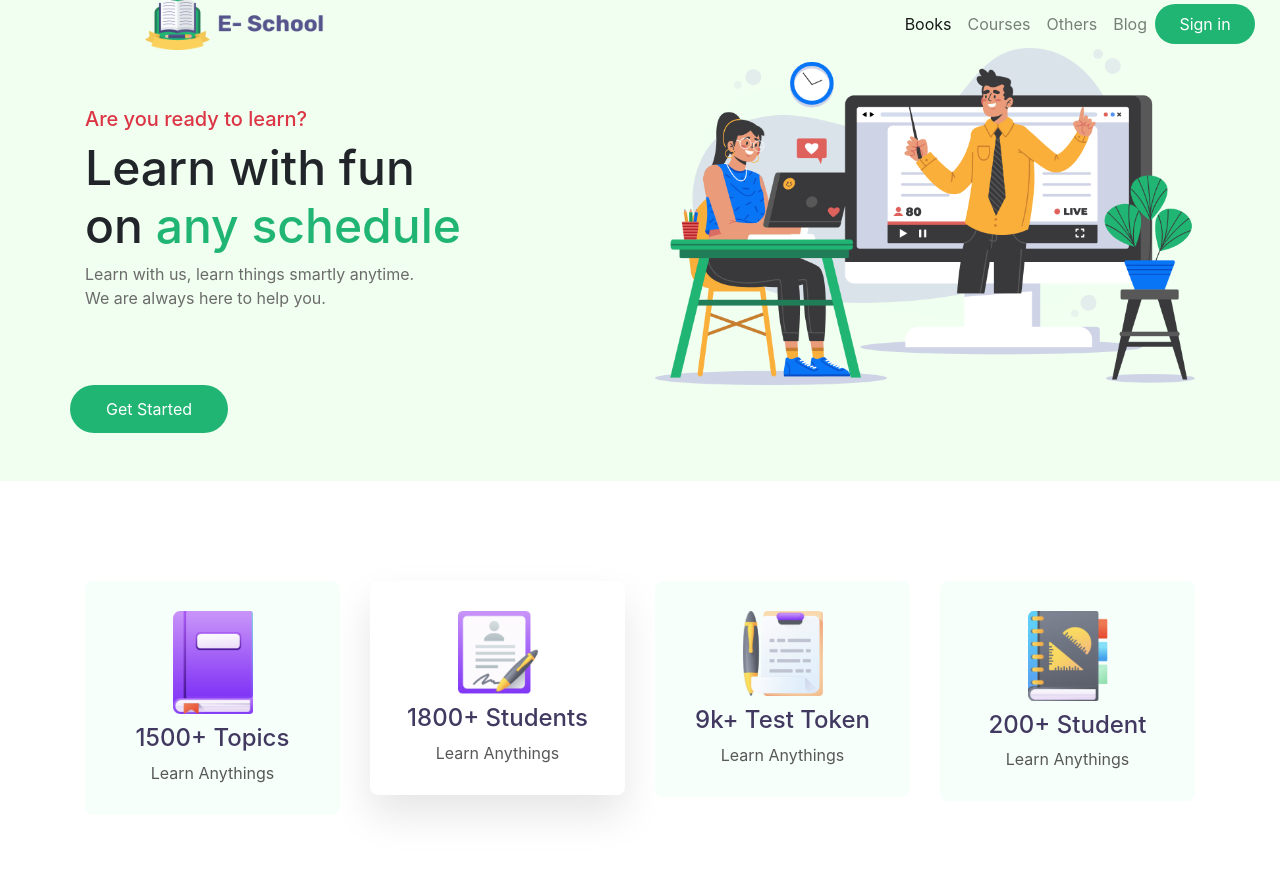
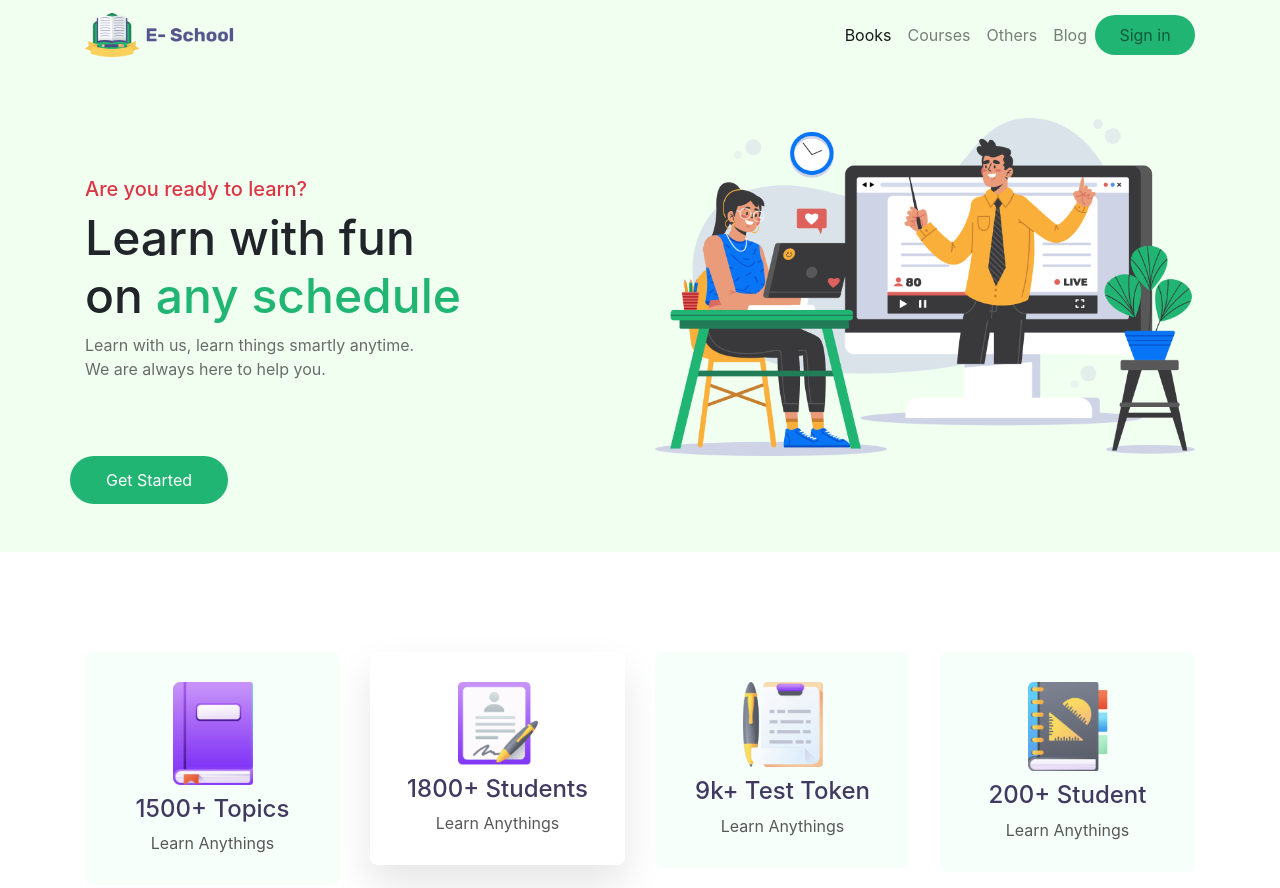
Before and after one commit to RairaiToTheRescue/e-school-website, a plain HTML site: page index.html in a window 1280 px wide. Shown: the top 888 px of the page. Drawn offline with nearby package versions, Linux system fonts and the light colour scheme.

Commit message:
last commit

```diff
--- a/index.html
+++ b/index.html
@@ -8,28 +8,38 @@
     <link rel="stylesheet" href="style.css">
 </head>
 <body>
-  <nav class="navbar fixed-top navbar-expand-md navbar-light green-bg">
+
+  <nav class="navbar navbar-expand-md navbar-light green-bg">
     <div class="container">
       <a href="#" class="navbar-brand">
-        <img src="resources/ICON/Logo.png" class="img-fluid" alt="" width="180"></a>
-      <button class="navbar-toggler" data-toggle="collapse" data-target="#myNav">
-        <span class="navbar-toggler-icon"></span></button>
-
+        <img src="resources/ICON/Logo.png" class="img-fluid" alt="" width="150" />
+      </a>
+      <button
+        class="navbar-toggler"
+        data-toggle="collapse"
+        data-target="#myNav"
+      >
+        <span class="navbar-toggler-icon"></span>
+      </button>
       <div id="myNav" class="navbar-collapse collapse">
         <ul class="navbar-nav ml-auto">
           <li class="nav-item">
-            <a href="#books" class="nav-link active">Books</a></li>
+            <a href="#books" class="nav-link active">Books</a>
+          </li>
           <li class="nav-item">
-            <a href="#courses" class="nav-link">Courses</a></li>
+            <a href="#courses" class="nav-link">Courses</a>
+          </li>
           <li class="nav-item">
-            <a href="#others" class="nav-link">Others</a></li>
+            <a href="#others" class="nav-link">Others</a>
+          </li>
           <li class="nav-item"><a href="#blog" class="nav-link">Blog</a></li>
-          <li class="nav-item">
-            <button class="sign-in">Sign in</button></li>
+        </li>
+        <li class="nav-item"><a href="#blog" class="nav-link sign-color">Sign in</a></li>
         </ul>
       </div>
     </div>
   </nav>
+
 
   <section id="books">
     <div class="container py-5">
--- a/style.css
+++ b/style.css
@@ -1,11 +1,7 @@
 .green-bg {
   background-color: #f0fff0;
-  width: 1400px;
-  height: 47px;
-  left: 0px;
-  top: 0px;
 }
-.sign-in{
+.sign-color{
   background: #21B573;
   border-radius: 33px;
   width: 100px;
@@ -135,6 +131,7 @@
   #books br {
     display: none;
   }
+}
 
 @media screen and (max-width: 768px) {
   #books {
@@ -146,3 +143,4 @@
   .course-box {
     margin: 10px 0;
   }
+}
```
